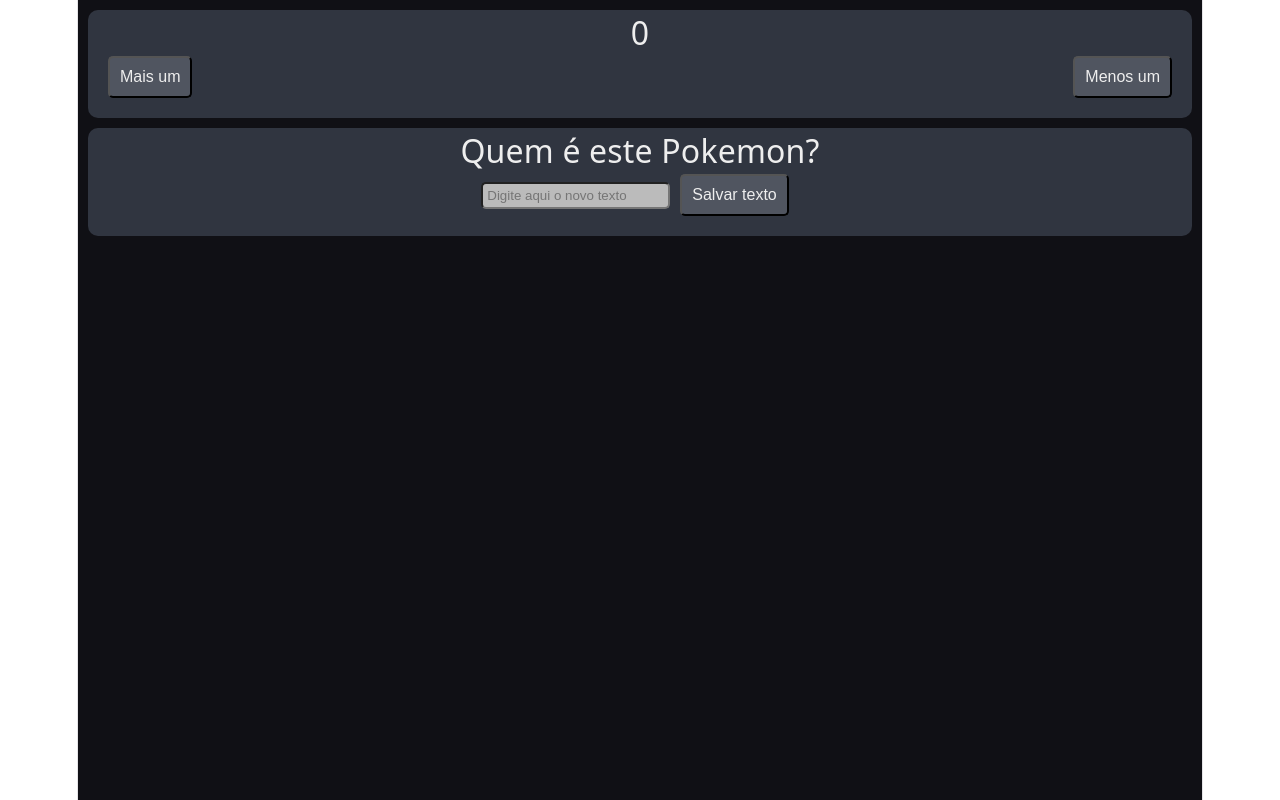
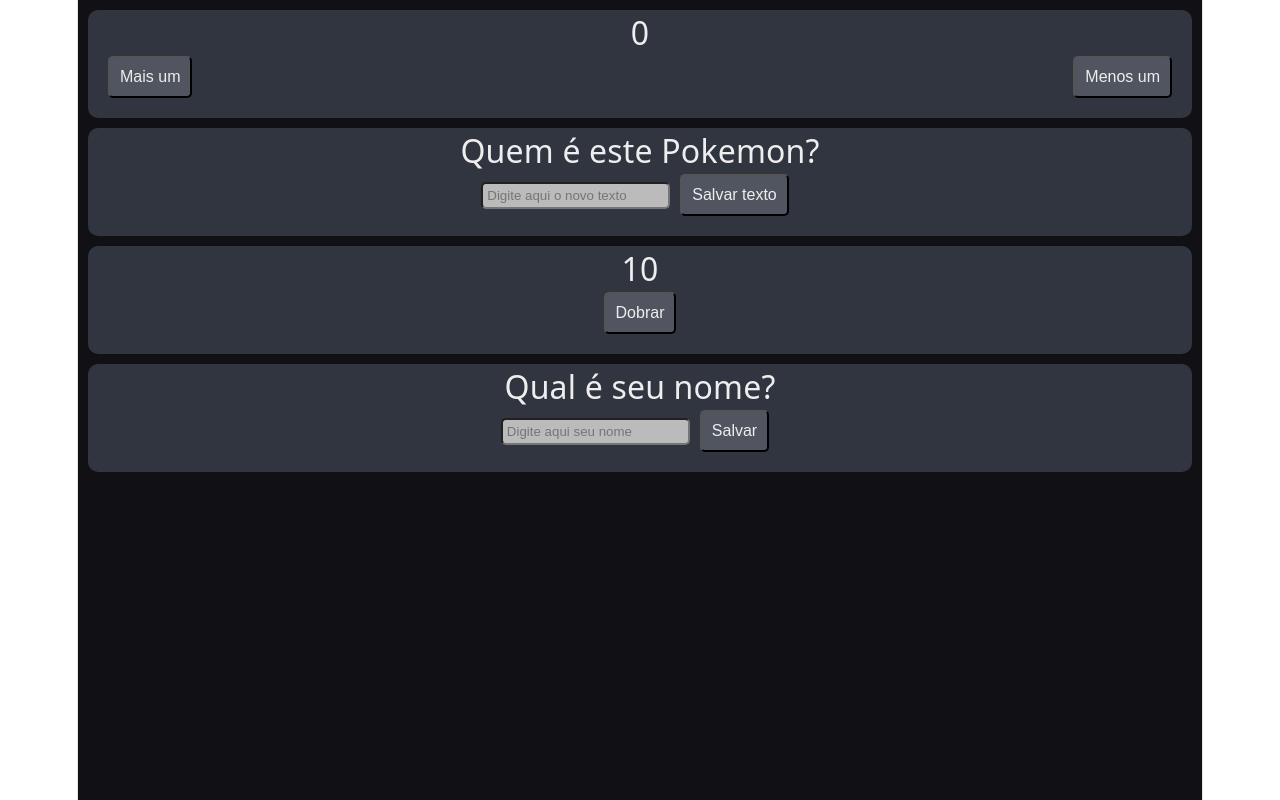
Before and after one commit to VicCAlq/2c-front-02-estado, a React (Vite) app: page / in a window 1280 px wide. Built offline with nearby package versions, Linux system fonts and the light colour scheme.

Commit message:
coff coff

```diff
--- a/src/App.jsx
+++ b/src/App.jsx
@@ -1,5 +1,7 @@
 import Placar from './components/Placar';
 import InputTexto from './components/InputTexto';
+import AtvDobra from './components/AtvDobra';
+import AtvCumprimenta from './components/AtvCumprimenta';
 
 const styles = {
   container: {
@@ -18,6 +20,8 @@ export default function App() {
     <div style={styles.container}>
       <Placar/>
       <InputTexto/>
+      <AtvDobra numero='10'/>
+      <AtvCumprimenta/>
     </div>
   );
 }
--- a/src/components/AtvCumprimenta.jsx
+++ b/src/components/AtvCumprimenta.jsx
@@ -19,3 +19,67 @@ _________________________________
 | É um prazer lhe conhecer...   |
 |_______________________________|
 */
+import { useState } from 'react'
+
+// Estilos de "CSS"
+const estilo = {
+  view: {
+    alignItems: "center",
+    justifyContent: "center",
+    borderRadius: "10px",
+    backgroundColor: "#303540",
+    padding: "10px",
+    margin: "10px",
+    gap: "10px",
+  },
+  texto: {
+    color: "#eee",
+    fontSize: "32px",
+  },
+  textoBotao: {
+    color: "#eee",
+    fontSize: "16px",
+  },
+  botao: {
+    borderRadius: "5px",
+    backgroundColor: "#505560",
+    padding: "10px",
+    margin: "10px",
+  },
+  viewBotoes: {
+    display: "flex",
+    flexDirection: "row",
+    flex: "1 0",
+    width: "100%",
+    justifyContent: "space-between",
+    alignItems: "center",
+  },
+  input: {
+    borderRadius: "5px",
+    backgroundColor: "#bbb",
+    padding: "4px",
+  }
+}
+
+export default function AtvCumprimenta() {
+  // Criação das variáveis que armazenam o texto digitado, e o texto salvo
+    const [textoInserido, setTextoInserido] = useState("")
+    const [texto, setTexto] = useState("Qual é seu nome?")
+    return(
+        <div style={estilo.view}>
+        <p style={estilo.texto}>
+            {texto}
+        </p>
+        <input
+            type="text"
+            value={textoInserido}
+            style={estilo.input}
+            onChange={(e) => setTextoInserido(e.target.value)}
+            placeholder="Digite aqui seu nome"
+        />
+        <button style={estilo.botao} onClick={() => setTexto(textoInserido)}>
+            <p style={estilo.textoBotao}>Salvar</p>
+        </button>
+        </div>
+    )
+}
--- a/src/components/AtvDobra.jsx
+++ b/src/components/AtvDobra.jsx
@@ -42,22 +42,22 @@ const estilo = {
   }
 }
 
-export default function AtvDobra(numero) {
-  const [numero, numeroDobrado] = useState(0)
+export default function AtvDobra({numero}) {
+  const [valor1, setNumeroDobrado] = useState(numero)
 
   function dobrar() {
-    numeroDobrado(numero * 2)
+    setNumeroDobrado(valor1 * 2)
   }
-   return(
+   return(<>
     <div style={estilo.view}>
       <p style={estilo.texto}>
-        {AtvDobra}
+        {valor1}
       </p>
-      <div style={estilo.viewBotoes}>
-        <button style={estilo.botao} onClick={() => dobrar()}>
+      <div>
+        <button style={estilo.botao} onClick={dobrar}>
           <p style={estilo.textoBotao}>Dobrar</p>
         </button>
       </div>
     </div>
-   )
+</>)
 }
```
Also changed, not shown: 1 other file (tests, documents, lock files or other folders).
